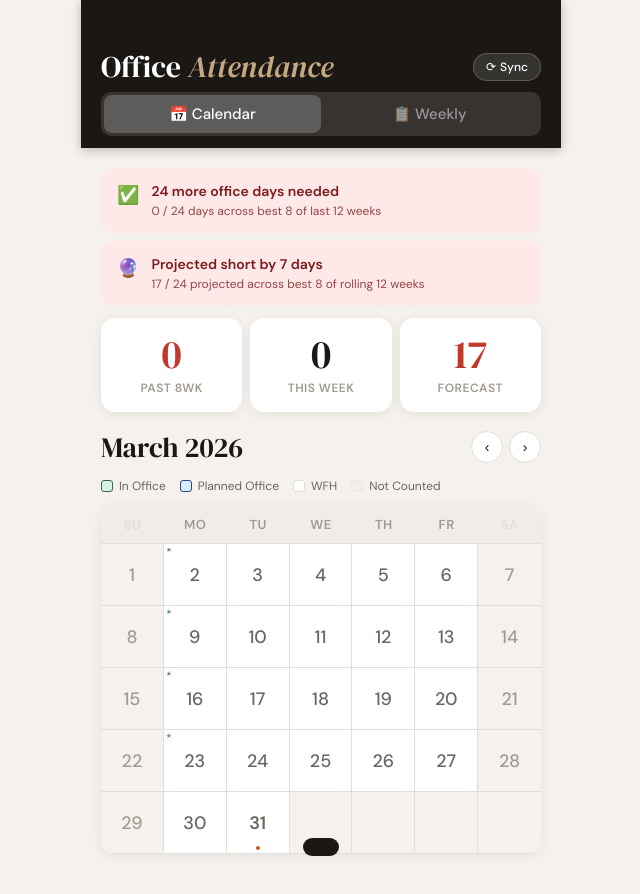
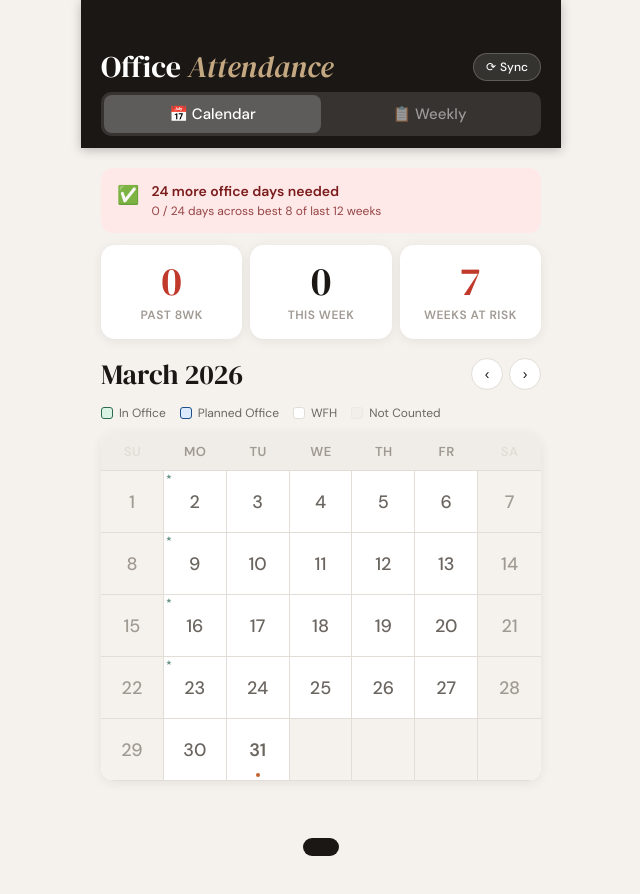
Before and after one commit to sammya-afk/alignment, a plain HTML site: page index.html in a window 1280 px wide. Shown: the whole page, without its empty margins (319-959 px from the left). Drawn offline with Linux system fonts and the light colour scheme.

Commit message:
Update index.html

```diff
--- a/index.html
+++ b/index.html
@@ -416,13 +416,7 @@ body {
       <div class="banner-sub"  id="pastSub"></div>
     </div>
   </div>
-  <div class="banner" id="forecastBanner">
-    <div class="banner-icon">🔮</div>
-    <div>
-      <div class="banner-title" id="forecastTitle">Calculating...</div>
-      <div class="banner-sub"  id="forecastSub"></div>
-    </div>
-  </div>
+
 
   <!-- STATS -->
   <div class="stats-row">
@@ -436,7 +430,7 @@ body {
     </div>
     <div class="stat-card" id="s3card">
       <div class="stat-val" id="s3">—</div>
-      <div class="stat-lbl">Forecast</div>
+      <div class="stat-lbl">Weeks at Risk</div>
     </div>
   </div>
 
@@ -572,16 +566,17 @@ function calcPast() {
   return { best8, thisWeek, best8keys, notCountedKeys };
 }
 
-function calcForecast() {
+function calcWeeksAtRisk() {
+  // Count how many of the next 20 future weeks would have rolling total < 24
   const today=new Date(); today.setHours(0,0,0,0);
   const thisMon=getMonday(today);
-  const weeks=[];
-  for (let i=-6;i<=5;i++) {
-    const m=new Date(thisMon); m.setDate(thisMon.getDate()+i*7);
-    weeks.push(weekOfficeDays(m));
+  let atRisk=0;
+  for (let i=1;i<=20;i++) {
+    const mon=new Date(thisMon); mon.setDate(thisMon.getDate()+i*7);
+    const total=rollingTotalAtWeek(mon);
+    if (total<24) atRisk++;
   }
-  weeks.sort((a,b)=>b-a);
-  return weeks.slice(0,8).reduce((s,v)=>s+v,0);
+  return atRisk;
 }
 
 function complianceNote(monday) {
@@ -605,14 +600,14 @@ function complianceNote(monday) {
 // ── UI UPDATE ────────────────────────────────────────────────
 function updateBanners() {
   const { best8, thisWeek, best8keys, notCountedKeys } = calcPast();
-  const forecast = calcForecast();
+  const atRisk = calcWeeksAtRisk();
 
   // Stats
   document.getElementById('s1').textContent = best8;
   document.getElementById('s2').textContent = thisWeek;
-  document.getElementById('s3').textContent = forecast;
+  document.getElementById('s3').textContent = atRisk;
   document.getElementById('s1card').className = 'stat-card ' + (best8>=24?'good':best8>=20?'warn':'bad');
-  document.getElementById('s3card').className = 'stat-card ' + (forecast>=24?'good':forecast>=20?'warn':'bad');
+  document.getElementById('s3card').className = 'stat-card ' + (atRisk===0?'good':atRisk<=3?'warn':'bad');
 
   // Past banner
   const pb = document.getElementById('pastBanner');
@@ -625,19 +620,6 @@ function updateBanners() {
     pb.className='banner '+(needed<=4?'warn':'bad');
     document.getElementById('pastTitle').textContent=`${needed} more office day${needed!==1?'s':''} needed`;
     document.getElementById('pastSub').textContent=`${best8} / 24 days across best 8 of last 12 weeks`;
-  }
-
-  // Forecast banner
-  const fb = document.getElementById('forecastBanner');
-  const fneeded = 24-forecast;
-  if (forecast>=24) {
-    fb.className='banner good';
-    document.getElementById('forecastTitle').textContent=`On track — ${forecast} days projected`;
-    document.getElementById('forecastSub').textContent='Based on past + Tue/Wed/Thu planned office';
-  } else {
-    fb.className='banner '+(fneeded<=4?'warn':'bad');
-    document.getElementById('forecastTitle').textContent=`Projected short by ${fneeded} day${fneeded!==1?'s':''}`;
-    document.getElementById('forecastSub').textContent=`${forecast} / 24 projected across best 8 of rolling 12 weeks`;
   }
 
   return { best8keys, notCountedKeys };
```
